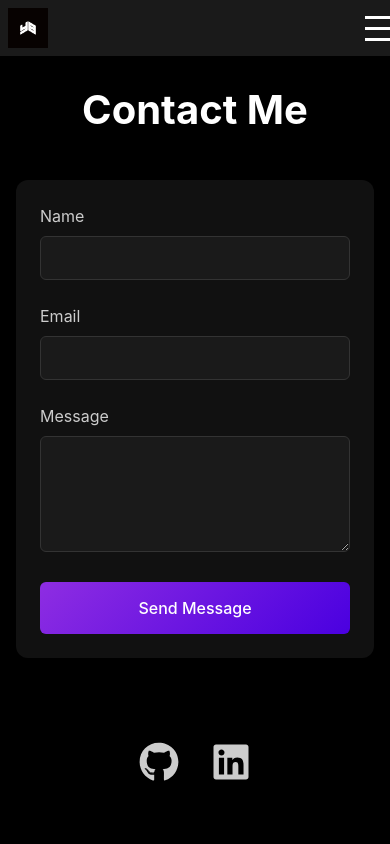
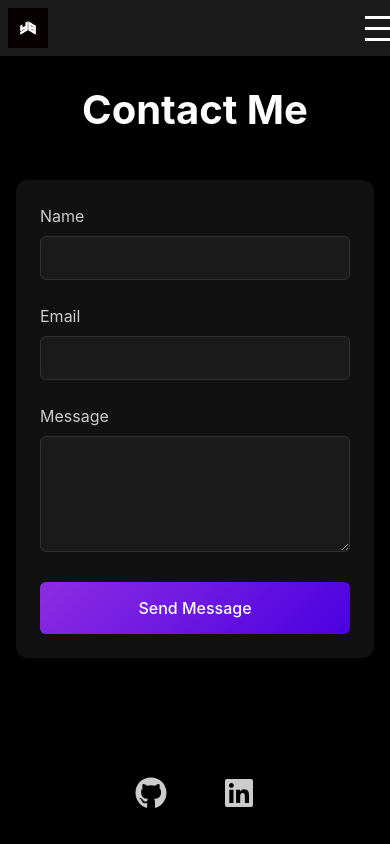
Before and after one commit to rmeyer1/dragon-app, a React (Vite) app: page /contact in a window 390 px wide. Built offline with nearby package versions, Linux system fonts and the light colour scheme; no server answers.

Commit message:
fix netlify redirects

```diff
--- a/src/pages/ContactPage.css
+++ b/src/pages/ContactPage.css
@@ -17,9 +17,7 @@
   margin: 0 auto;
   display: flex;
   flex-direction: column;
-  align-items: center;
   gap: 3rem;
-  padding-bottom: 2rem;
 }
 
 .contact-form {
@@ -29,6 +27,7 @@
   padding: 2rem;
   border-radius: 12px;
   box-shadow: 0 4px 6px rgba(0, 0, 0, 0.1);
+  margin: 0 auto;
 }
 
 .form-group {
@@ -76,14 +75,16 @@
 .social-links {
   display: flex;
   gap: 2rem;
-  margin-top: 2rem;
-  padding-bottom: 4rem;
+  justify-content: center;
+  padding: 2rem 0;
+  margin-bottom: 2rem;
 }
 
 .social-icon {
   font-size: 2.5rem;
   color: #cccccc;
   transition: all 0.3s ease;
+  padding: 1rem;
 }
 
 .social-icon:hover {
@@ -95,10 +96,22 @@
 @media (max-width: 768px) {
   .contact-page {
     padding: 2rem 1rem;
+    padding-bottom: 6rem;
   }
 
   .contact-form {
     padding: 1.5rem;
+    margin-bottom: 2rem;
+  }
+
+  .social-links {
+    padding: 1.5rem 0;
+    margin-bottom: 4rem;
+  }
+
+  .social-icon {
+    font-size: 2rem;
+    padding: 0.75rem;
   }
 }
 
```
Also changed, not shown: 1 other file (tests, documents, lock files or other folders).
